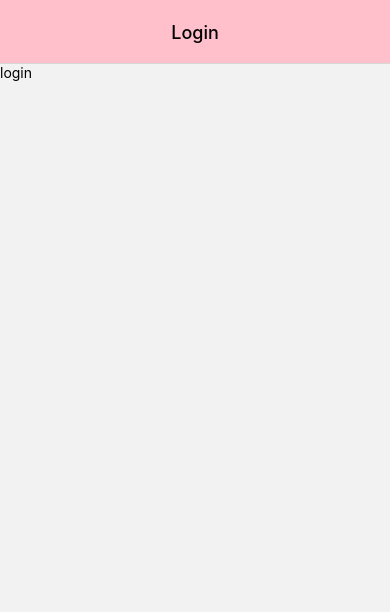
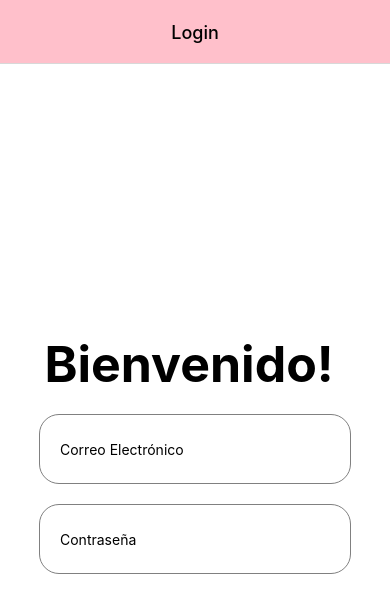
Before and after one commit to OriPalm/Estrella-Movil, a React Native app: screen /Login in a window 390 px wide. Shown: the top 612 px of the page. Built offline with nearby package versions, Linux system fonts and the light colour scheme.

Commit message:
avances de login

```diff
--- a/App.js
+++ b/App.js
@@ -32,12 +32,3 @@ export default function App() {
     </NavigationContainer>
   );
 }
-
-const styles = StyleSheet.create({
-  container: {
-    flex: 1,
-    backgroundColor: '#fff',
-    alignItems: 'center',
-    justifyContent: 'center',
-  },
-});
--- a/package.json
+++ b/package.json
@@ -11,14 +11,14 @@
   "dependencies": {
     "@react-navigation/native": "^6.1.18",
     "@react-navigation/stack": "^6.4.1",
-    "expo": "~51.0.28",
+    "expo": "~51.0.37",
     "expo-status-bar": "~1.12.1",
     "firebase": "^10.14.0",
     "react": "18.2.0",
     "react-native": "0.74.5",
+    "react-native-gesture-handler": "~2.16.1",
     "react-native-safe-area-context": "4.10.5",
-    "react-native-screens": "3.31.1",
-    "react-native-gesture-handler": "~2.16.1"
+    "react-native-screens": "3.31.1"
   },
   "devDependencies": {
     "@babel/core": "^7.20.0"
--- a/screen/login.js
+++ b/screen/login.js
@@ -1,14 +1,47 @@
-import { Text, StyleSheet, View } from 'react-native'
-import React, { useState,useEffect } from 'react'
+import { Text, StyleSheet, View,TextInput } from 'react-native'
+import React from 'react';
+import { StatusBar }  from 'expo-status-bar';
 
 export default function login() {
 
     return (
-      <View>
-        <Text>login</Text>
+      <View style={styles.container}>
+        <Text style={styles.titulo}>Bienvenido! </Text>
+        <TextInput
+        placeholder='Correo Electrónico'
+        style={styles.textinput}
+        />
+        <TextInput
+        placeholder='Contraseña'
+        style={styles.textinput}
+        />
+
+        <StatusBar style='auto'/>
       </View>
     )
   }
 
+const styles = StyleSheet.create({
+  container: {
+  flex: 1,
+  backgroundColor: '#fff',
+  alignItems: 'center',
+  justifyContent: 'center',
+  },
+  titulo:{
+    fontSize:50,
+    color:'#000',
+    fontWeight:'bold',
+  },
+  textinput:{
+    borderWidth:1,
+    borderColor: 'gray',
+    padding: 15,
+    paddingStart:20,
+    width :'80%',
+    height:70,
+    marginTop :20,
+    borderRadius:20,
 
-const styles = StyleSheet.create({})
+  }
+});
```
Also changed, not shown: 1 other file (tests, documents, lock files or other folders).
